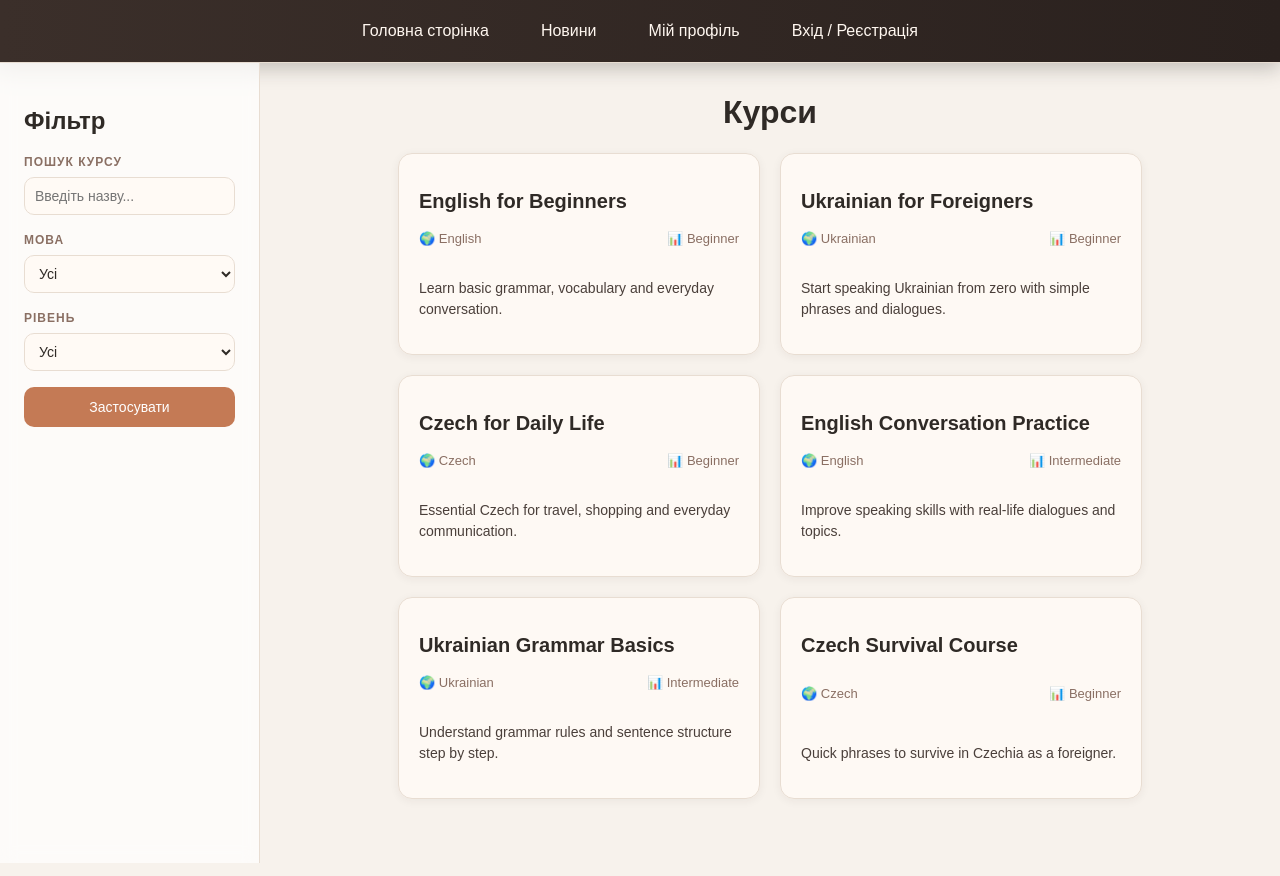
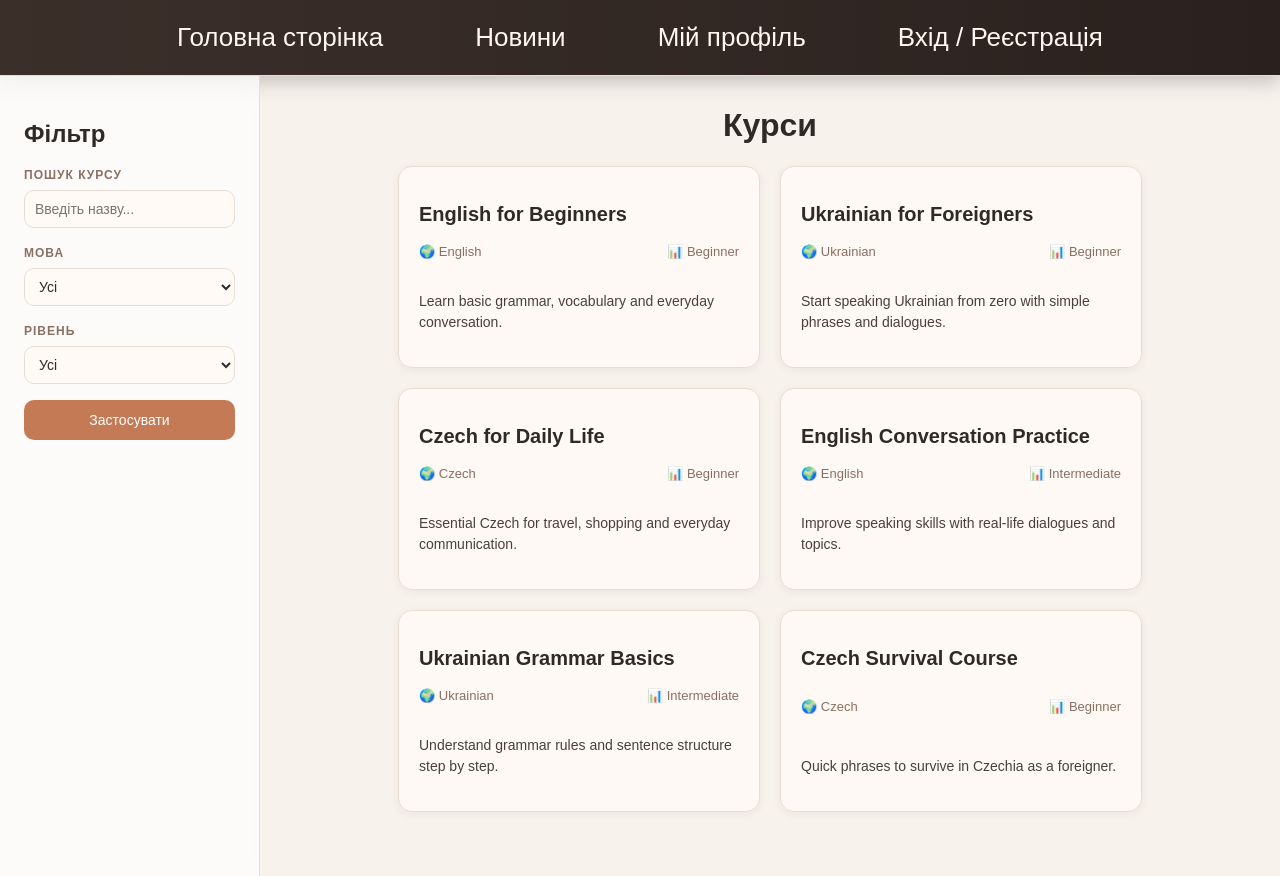
Before and after one commit to yakushadaria/diploma, a React app in the folder src/frontend/: page / in a window 1280 px wide. Built offline with nearby package versions, Linux system fonts and the light colour scheme; the HTML template or start-up script is replaced by a standard one.

Commit message:
Update Navbar.css

```diff
--- a/src/frontend/src/Navbar.css
+++ b/src/frontend/src/Navbar.css
@@ -23,9 +23,9 @@
 
   color: #fff7f0; /* светлый кремовый текст */
   text-decoration: none;
-  font-size: 16px;
+  font-size: 26px;
 
-  padding: 8px 12px;
+  padding: 8px 32px;
   border-radius: 10px;
 
   transition: all 0.2s ease;
```
